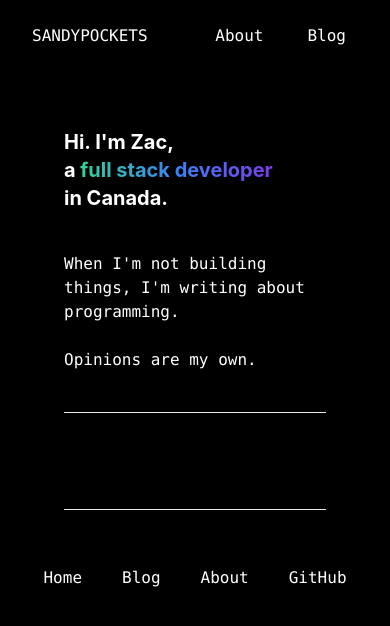
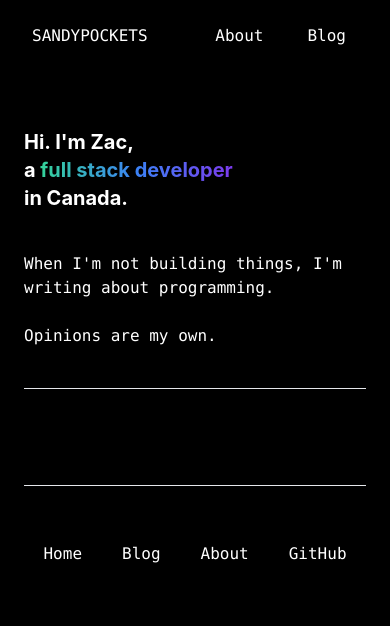
Before and after one commit to sandypockets/sandypockets-blog, a Next.js app: page / in a window 390 px wide. Shown: the top 626 px of the page. Built offline with nearby package versions, Linux system fonts and the light colour scheme; a web font is replaced by a local one.

Commit message:
Adjust margins at breakpoints

```diff
--- a/components/layout/Layout.jsx
+++ b/components/layout/Layout.jsx
@@ -14,7 +14,7 @@ export default function Layout({ children, pageTitle, description }) {
       <div className="min-h-screen">
         <main className="w-full min-h-5/6 flex justify-center bg-black text-white">
           <Nav />
-          <div className="content pt-32 mx-16">{children}</div>
+          <div className="content pt-32 mx-6 sm:mx-16">{children}</div>
         </main>
         <Footer />
       </div>
```
